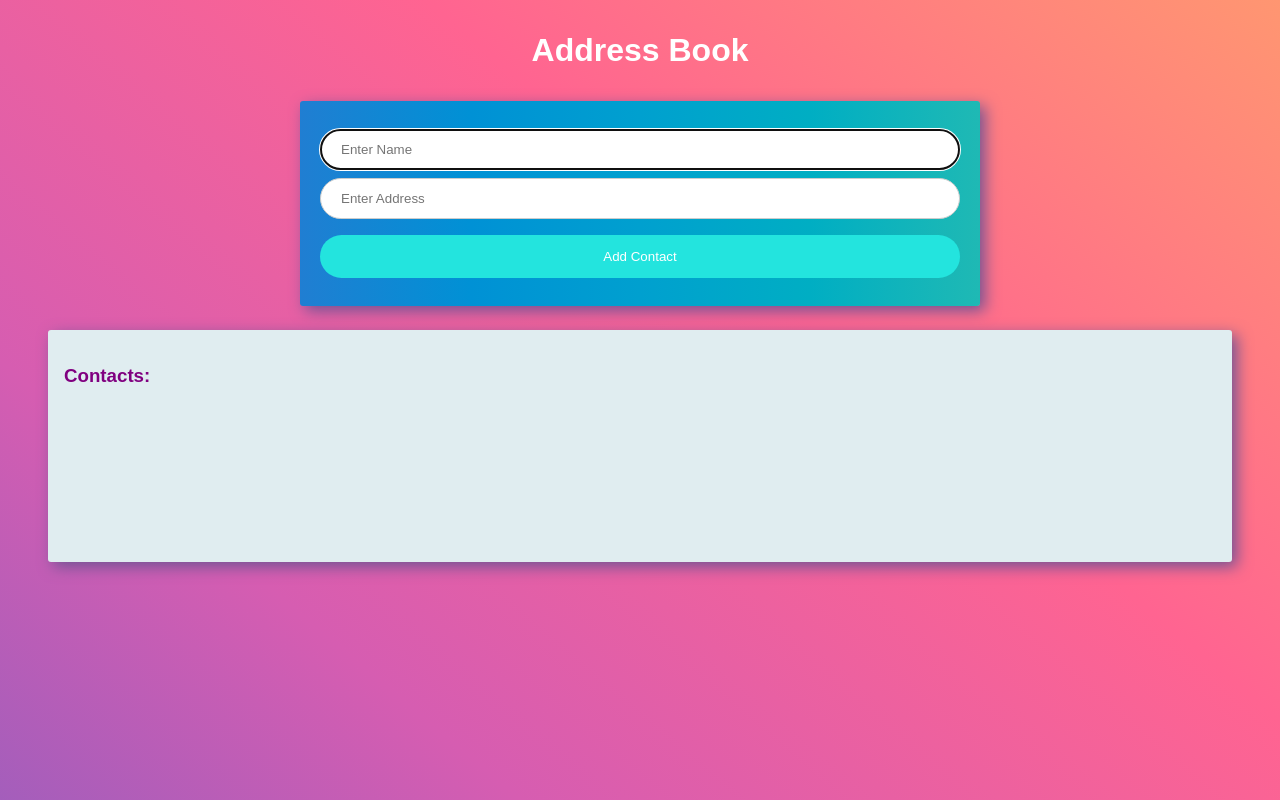
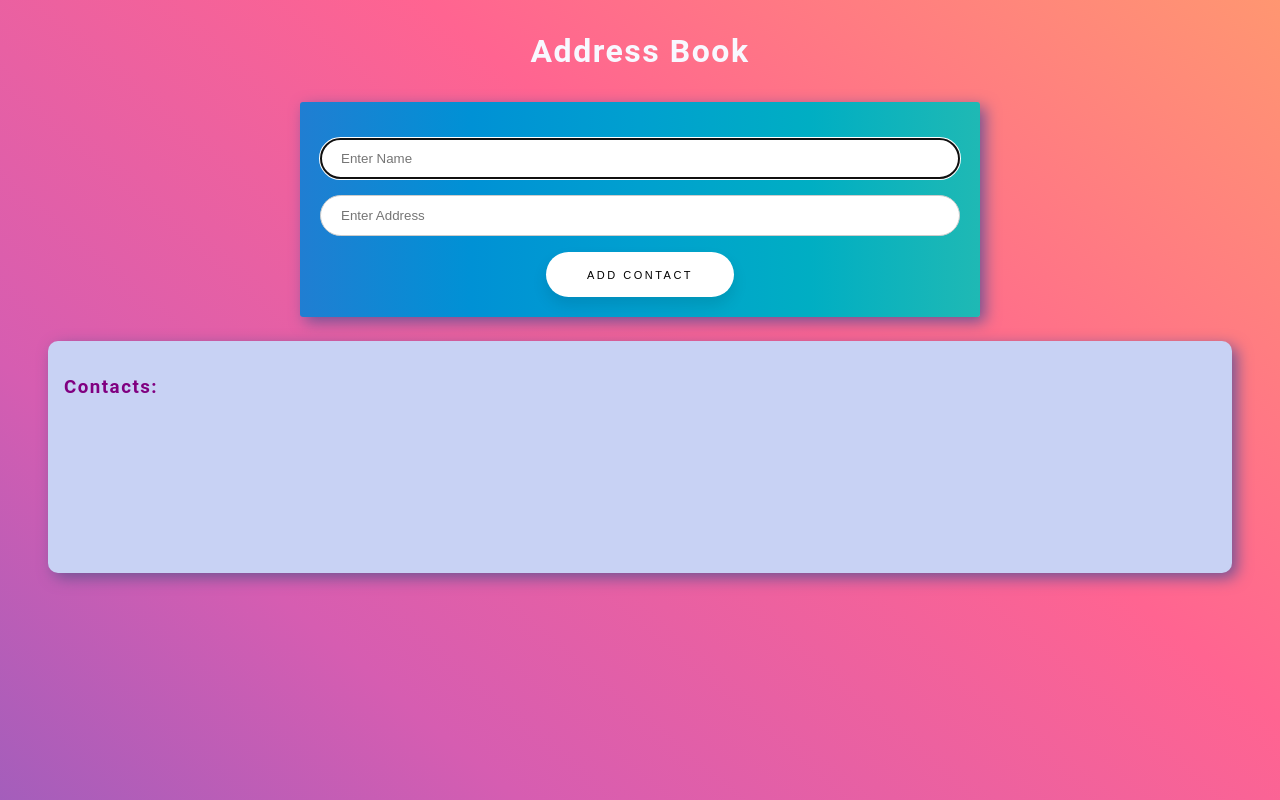
Before and after one commit to mariouvega/address_book, a React (Create React App) app: page / in a window 1280 px wide. Shown: the top 800 px of the page. Built offline with nearby package versions, Linux system fonts and the light colour scheme.

Commit message:
added a couple of animations and styling to btns

```diff
--- a/src/App.css
+++ b/src/App.css
@@ -8,7 +8,7 @@
 
 .title {
   padding: 1em;
-  color: white;
+  color: #f8f8ff;
   text-align: center;
   margin: 0;
 }
@@ -25,7 +25,7 @@
 .formFeild {
   width: 100%;
   padding: 12px 20px;
-  margin: 8px 0;
+  margin: 16px 0;
   display: block;
   border: 1px solid #ccc;
   border-radius: 100px;
@@ -33,23 +33,40 @@
 }
 
 .submissionBtn {
+  /*width: 140px;*/
+  padding: 0 3.7em;
+  height: 45px;
+  font-size: 11px;
+  text-transform: uppercase;
+  letter-spacing: 2.5px;
+  font-weight: 500;
+  color: #000;
+  background-color: #fff;
+  border: none;
+  border-radius: 45px;
+  box-shadow: 0px 8px 15px rgba(0, 0, 0, 0.1);
+  transition: all 0.3s ease 0s;
+  cursor: pointer;
+  outline: none;
+  display: block;
+  margin: 16px auto 0 auto;
+  text-align: center;
+}
+
+.submissionBtn:hover {
+  background-color: #45cea2;
+  box-shadow: 0px 7px 20px #aaccee;
   color: white;
-  width: 100%;
-  background: #23E4DE;
-  padding: 14px 20px;
-  margin: 8px 0;
-  border: none;
-  border-radius: 100px;
-  cursor: pointer;
+  transform: translateY(-3px);
 }
 
 .contactBook {
-  background-color: #e0edf0;
+  background-color: #c8d2f4;
   min-height: 200px;
   padding: 1em;
   max-width: 90%;
   margin: 1em auto;
-  border-radius: 3px;
+  border-radius: 10px;
   box-shadow: 5px 5px 15px #725394;
 }
 
@@ -60,11 +77,35 @@
 .contactsList {
   list-style: none;
   color: #6f6c6c;
-  background-color: white;
+  background-color: #f8f8ff;
   border-bottom: 1px solid #d3d7d8;
   padding: 12px;
   margin: .5em auto;
   border-radius: 100px;
+  display: grid;
+  grid-template-columns: 70% 30%;
+}
+
+.removing {
+  animation-name: opacityOff;
+    animation-duration: 100ms;
+    animation-delay: 1.7s;
+    animation-fill-mode: forwards;
+    animation-iteration-count: 1;
+}
+
+@keyframes opacityOff {
+    0% {
+        opacity: 1;
+    }
+    100% {
+        opacity: 0;
+    }
+}
+
+.contactInfo {
+  align-self: center;
+  margin-left: .5em;
 }
 
 .btns {
@@ -84,5 +125,10 @@
   width: auto;
   margin: 4px 8px;
   margin-right: 0px;
-  padding: .5em .8em
+  padding: .5em .8em;
+  box-shadow: 5px 5px 15px #aaaaaa;
 }
+
+.listBtn:last-child {
+  margin-right: .5em;
+}
--- a/src/App.js
+++ b/src/App.js
@@ -12,7 +12,8 @@ class App extends Component {
       title: 'Address Book',
       contacts: [],
       act: 0,
-      index: ''
+      index: '',
+      removing: 0
     }
   }
 
@@ -50,6 +51,7 @@ class App extends Component {
     this.refs.name.focus()
   }
 
+  // ADD A CANCEL BUTTON UNDERNEATH UPDATE BUTTON //
   editContact(i){
     let contact = this.state.contacts[i]
     this.refs.name.value = contact.name
@@ -68,7 +70,8 @@ class App extends Component {
     let contacts = this.state.contacts
     contacts.splice(i,1)
     this.setState({
-      contacts: contacts
+      contacts: contacts,
+      removing: 1
     })
 
     this.refs.addressForm.reset()
@@ -86,13 +89,15 @@ class App extends Component {
         <form ref="addressForm" className="addressForm">
           <input type="text" ref="name" placeholder="Enter Name" className="formFeild" />
           <input type="text" ref="address" placeholder="Enter Address" className="formFeild" />
-          <button onClick={this.submitContact} className="submissionBtn">Add Contact</button>
+          <button onClick={this.submitContact} className="submissionBtn">{this.state.act === 0 ? 'Add Contact' : 'Update'}</button>
         </form>
         <ul className="contactBook">
           <h3 className="listTitle">Contacts:</h3>
           {contacts.map((contact, i) =>
-            <li key={i} className="contactsList">
-              {contact.name}, {contact.address}
+            <li key={i} className={"contactsList " + (this.state.removing === 1 ? 'removing' : '')}>
+              <div className="contactInfo">
+                {contact.name}, {contact.address}
+              </div>
               <div className="btns">
                 <button onClick={this.editContact.bind(null, i)} className="listBtn">Edit Contact</button>
                 <button onClick={this.deleteContact.bind(null, i)} className="listBtn">Remove Contact</button>
--- a/src/index.css
+++ b/src/index.css
@@ -2,5 +2,7 @@ body {
 	background-image: linear-gradient(to right top, #845ec2, #d65db1, #ff6491, #ff9671);
   margin: 0;
   padding: 0;
-  font-family: sans-serif;
+  font-family: 'Roboto', sans-serif;
+  font-size: 16px;
+  letter-spacing: 1.5px;
 }
```
